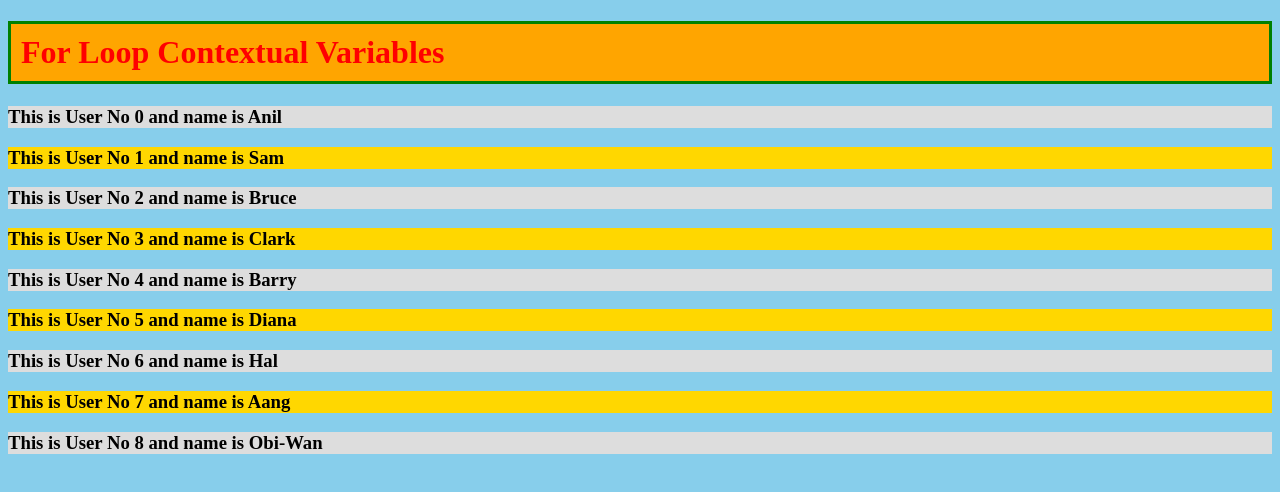
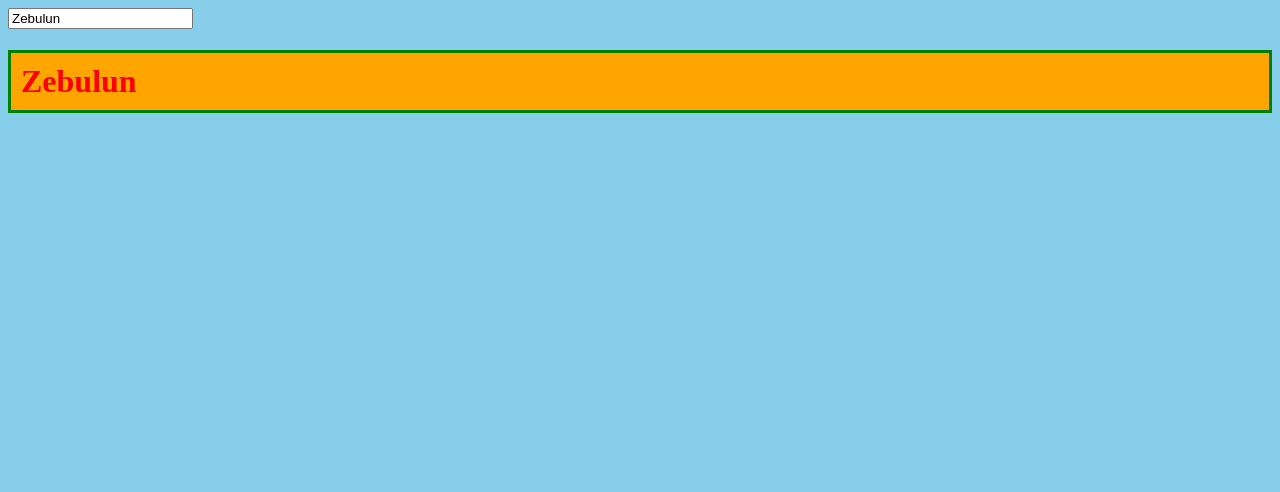
Before and after one commit to Chabsy123/angular-v19-tutorial, an Angular app: page / in a window 1280 px wide. Shown: the top 492 px of the page. Built offline with nearby package versions, Linux system fonts and the light colour scheme.

Commit message:
Add and Test Two-Way Binding With NgModel

```diff
--- a/src/app/app.component.html
+++ b/src/app/app.component.html
@@ -248,14 +248,14 @@ type="text" name="user"
   <h1 style="background-color: green;">Main heading</h1>
 } -->
 <!-- Heading to indicate this example is about ngFor context -->
-<h1>For Loop Contextual Variables</h1>
+<!-- <h1>For Loop Contextual Variables</h1> -->
 
 <!--
   Loop through 'users' array using Angular's @for directive.
   Track each user by identity to improve performance.
   Also define contextual variables for even/odd detection.
 -->
-@for (user of users; track user; let e = $even; let o = $odd) {
+<!-- @for (user of users; track user; let e = $even; let o = $odd) { -->
 
   <!--
     You can also check for $first or $last:
@@ -274,7 +274,7 @@ type="text" name="user"
   -->
 
   <!-- Display users with different background color based on even/odd index -->
-  @if(e) {
+  <!-- @if(e) {
     <h3 style="background-color: #ddd;">
       This is User No {{$index}} and name is {{user}}
     </h3>
@@ -285,7 +285,29 @@ type="text" name="user"
     </h3>
   }
 
-} @empty() {
+} @empty() { -->
   <!-- Fallback message when 'users' array is empty -->
-  <h4>No records found</h4>
-}
+  <!-- <h4>No records found</h4>
+} -->
+
+<!-- Two-way binding using TypeScript and template -->
+
+<!--
+  Binds input to 'name' variable.
+  Updates 'name' in real-time using Angular's ngModel.
+  The syntax [(ngModel)] is known as "banana in a box"
+-->
+<input type="text" [(ngModel)]="name" placeholder="Enter Name" />
+
+<!-- Live display of name as it updates -->
+<h1>{{ name }}</h1>
+
+<!--
+  Manual binding approach using input event (commented out)
+  Requires a method like changeName($event) in the component
+-->
+<!--
+<input type="text" placeholder="Enter Name"
+       (input)="changeName($event)" />
+<h1>{{ name }}</h1>
+-->
--- a/src/app/app.component.ts
+++ b/src/app/app.component.ts
@@ -1,5 +1,7 @@
 import { Component , effect,  signal, } from '@angular/core';
 // when using signals remember to import as well
+// import forms module when doing two way binding as well
+import { FormsModule } from '@angular/forms';
 import { LoginComponent } from './login/login.component';
 import { SignupComponent } from './signup/signup.component';
 import { ProfileComponent } from '../profile/profile.component';
@@ -10,7 +12,7 @@ import { UserComponent } from './user/user.component';
 @Component({
   selector: 'app-root',
   // for any component to be used, it has to be imported from the app component.
-  // imports: [LoginComponent, SignupComponent, ProfileComponent, UserComponent ],
+  imports: [FormsModule],
   templateUrl: './app.component.html',
   styleUrl: './app.component.css'
 })
@@ -256,7 +258,18 @@ export class AppComponent {
 
   //  for loop contextual variables
 // array example
-  users=['Anil','Sam','Bruce','Clark','Barry','Diana','Hal','Aang','Obi-Wan']
+  // users=['Anil','Sam','Bruce','Clark','Barry','Diana','Hal','Aang','Obi-Wan']
   // users =[]
 
+
+  // Two-way binding example
+name = "Zebulun";
+
+// Optional alternative: manual binding via event
+// This method updates 'name' based on user input
+// changeName(event: Event) {
+//   const val = (event.target as HTMLInputElement).value;
+//   this.name = val;
+// }
+
 }
```
